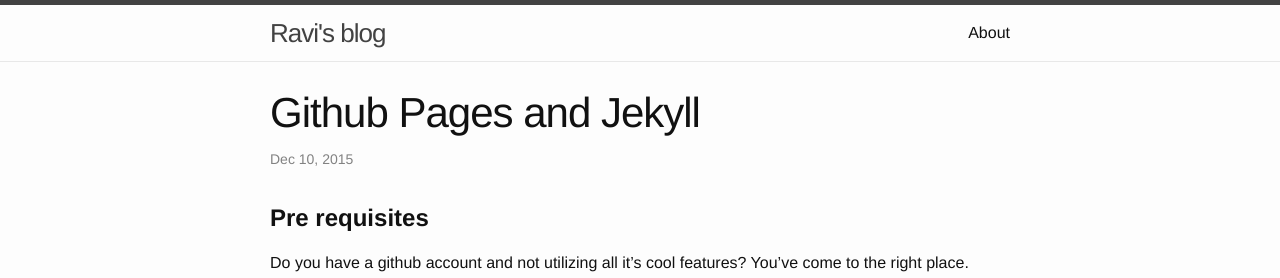
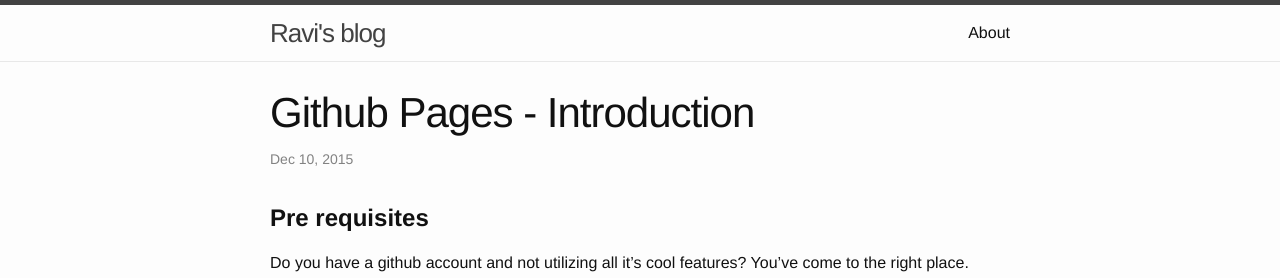
Before and after one commit to ravinaik1312/ravinaik1312.github.io, a Jekyll site: the page built from _posts/2015-12-09-welcome-to-jekyll.markdown, in a window 1280 px wide. Shown: the top 278 px of the page. Built offline with Jekyll 4.4.1, drawn with Linux system fonts in a browser that asks for light colours.

Commit message:
Changing the title of the blog

```diff
--- a/_posts/2015-12-09-welcome-to-jekyll.markdown
+++ b/_posts/2015-12-09-welcome-to-jekyll.markdown
@@ -1,6 +1,6 @@
 ---
 layout: post
-title:  "Github Pages and Jekyll"
+title:  "Github Pages - Introduction"
 date:   2015-12-09 17:50:49 -0700
 categories: jekyll update
 ---
```
